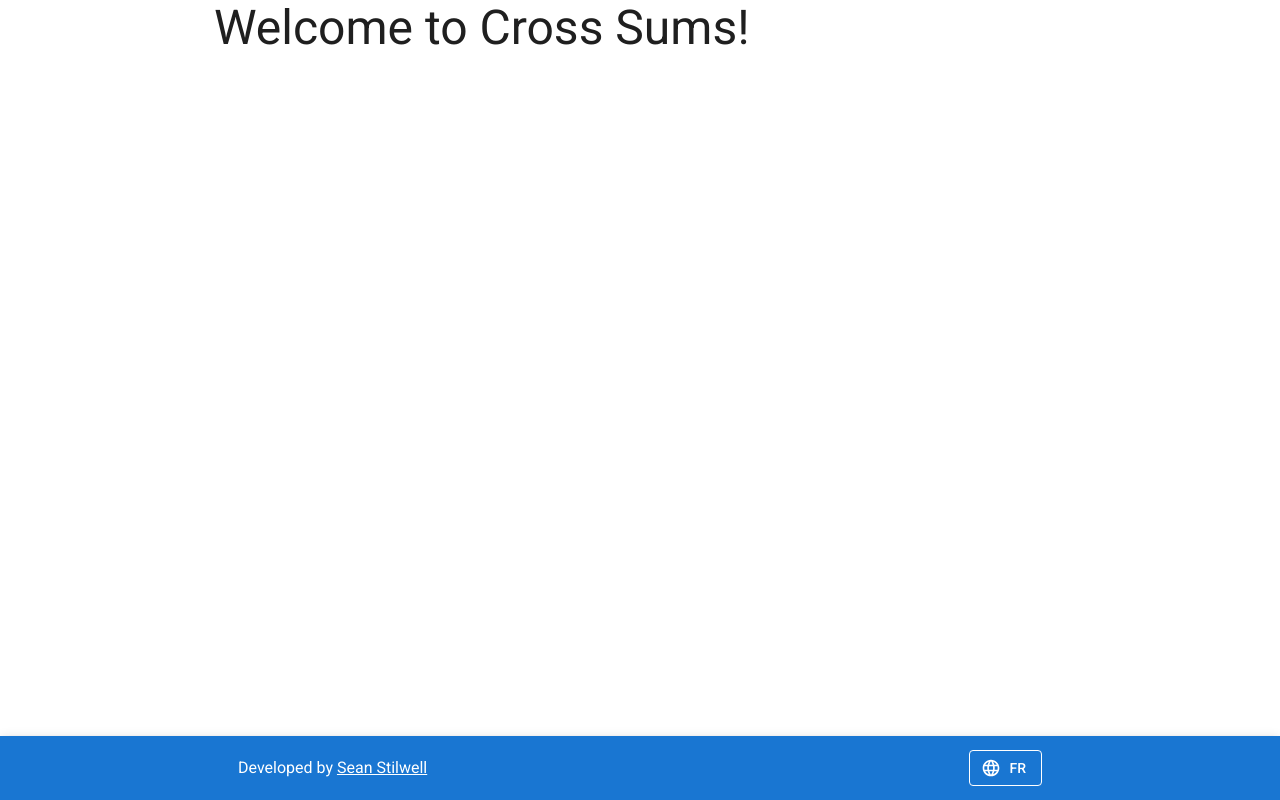
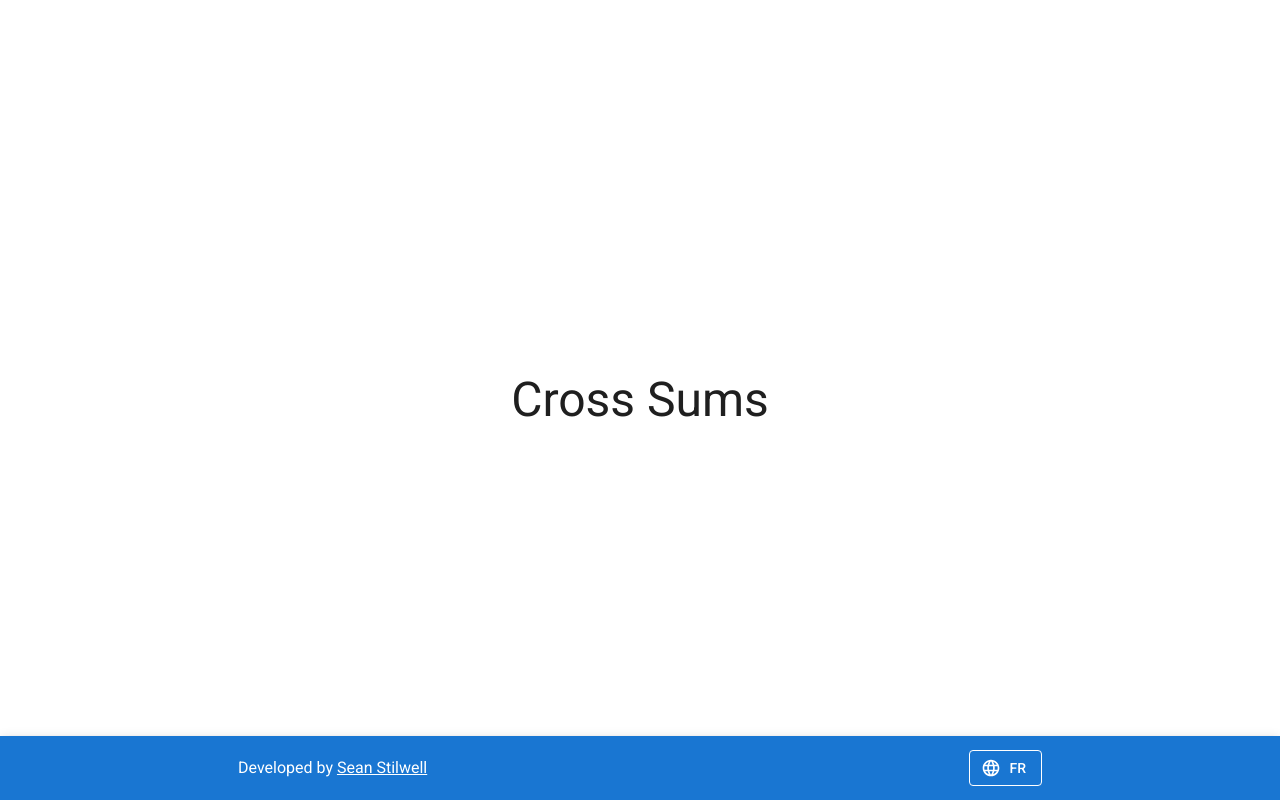
Before and after one commit to Sean-Stilwell/CrossSums, a Next.js app: page /en in a window 1280 px wide. Built offline with nearby package versions, Linux system fonts and the light colour scheme; what @mui/material-nextjs would draw is missing.

Commit message:
Centering the game and other components

```diff
--- a/src/app/[lang]/page.tsx
+++ b/src/app/[lang]/page.tsx
@@ -1,5 +1,6 @@
 import Footer from "@/components/Footer";
 import { Typography } from "@mui/material";
+import Box from '@mui/material/Box';
 import Container from '@mui/material/Container';
 import { getDictionary } from '../../i18n/dictionaries';
 
@@ -8,7 +9,9 @@ export default async function Home(props: { params: Promise<{lang: string}> }) {
   const t = await getDictionary(lang);
   return (
     <Container maxWidth="md">
-      <Typography variant="h3" component="h1">{t.game.welcome}</Typography>
+      <Box display="flex" justifyContent="center" alignItems="center" flexDirection={'column'} minHeight="100vh">
+        <Typography variant="h3" component="h1">{t.game.title}</Typography>
+      </Box>
       <Footer lang={lang} />
     </Container>
   );
--- a/src/i18n/en.json
+++ b/src/i18n/en.json
@@ -1,6 +1,7 @@
 {
     "game":
     {
+        "title": "Cross Sums",
         "welcome": "Welcome to Cross Sums!"
     },
     "footer":
--- a/src/i18n/fr.json
+++ b/src/i18n/fr.json
@@ -1,6 +1,7 @@
 {
     "game":
     {
+        "title": "Sommes croisées",
         "welcome": "Bienvenue à Sommes croisées!"
     },
     "footer":
```
